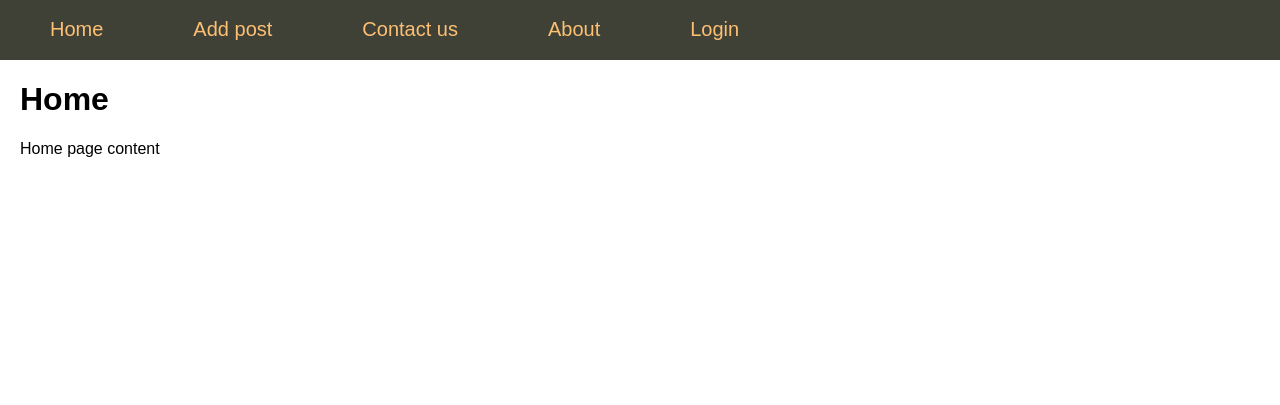
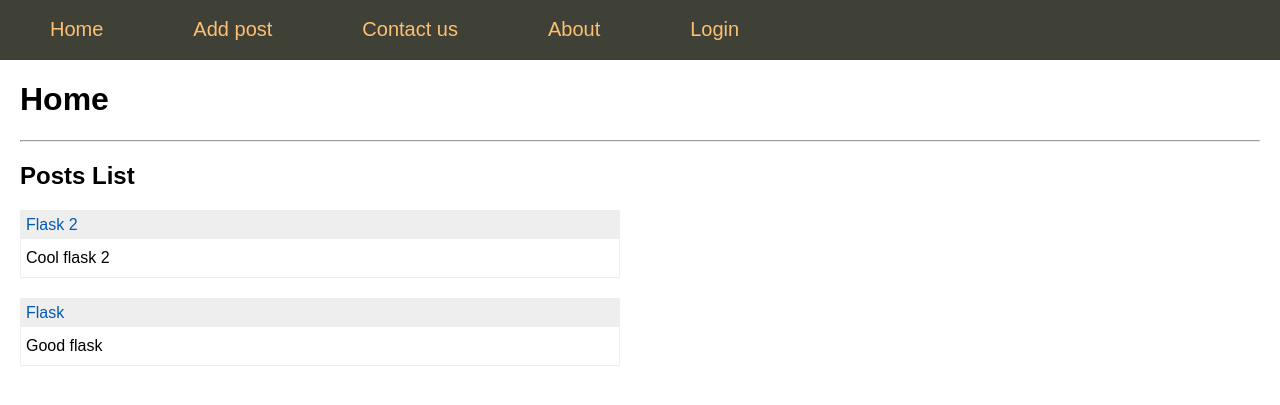
Before and after one commit to VladLapkovsky/flasksite, a Flask app: page / in a window 1280 px wide. Shown: the top 405 px of the page. Run offline with Flask 2, Linux system fonts and the light colour scheme; data comes from the database, SQL or seed files in the repository.

Commit message:
Add posts list to the home page

```diff
--- a/FDataBase.py
+++ b/FDataBase.py
@@ -42,5 +42,16 @@ class FDataBase:
             if result:
                 return result
         except Exception as e:
-            print('Error occurred while reading post from DB: ', e)
+            print(f'Error occurred while getting post with id {post_id} from DB: ', e)
         return False, False
+
+    def getPostsAnnounce(self):
+        sql_query = 'SELECT id, title, text FROM posts ORDER BY time DESC'
+        try:
+            self.__cursor.execute(sql_query)
+            result = self.__cursor.fetchall()
+            if result:
+                return result
+        except Exception as e:
+            print('Error occurred while getting posts from DB: ', e)
+        return []
--- a/flsite.py
+++ b/flsite.py
@@ -34,7 +34,7 @@ def current_db():
 
 @app.route('/')
 def index():
-    context = {'menu': current_db().getMenu(), 'title': 'Home'}
+    context = {'menu': current_db().getMenu(), 'title': 'Home', 'posts': current_db().getPostsAnnounce()}
     return render_template('index.html', **context)
 
 
--- a/static/css/styles.css
+++ b/static/css/styles.css
@@ -92,7 +92,7 @@ ul.list-posts .title {
 	padding: 5px;
 	background: #eee;
 }
-ul.list-posts .annonce {
+ul.list-posts .announce {
 	margin: 0;
 	padding: 10px 5px 10px 5px;
 }
--- a/templates/index.html
+++ b/templates/index.html
@@ -2,5 +2,14 @@
 
 {% block content %}
 {{ super() }}
-<p>{{ title }} page content</p>
+<hr>
+<h2>Posts List</h2>
+<ul class="list-posts">
+    {% for post in posts %}
+    <li>
+        <p class="title"><a href="{{ url_for('show_post', post_id=post.id) }}">{{ post.title }}</a></p>
+        <p class="announce"> {{ post.text[:50] }} </p>
+    </li>
+    {% endfor %}
+</ul>
 {% endblock %}
```
